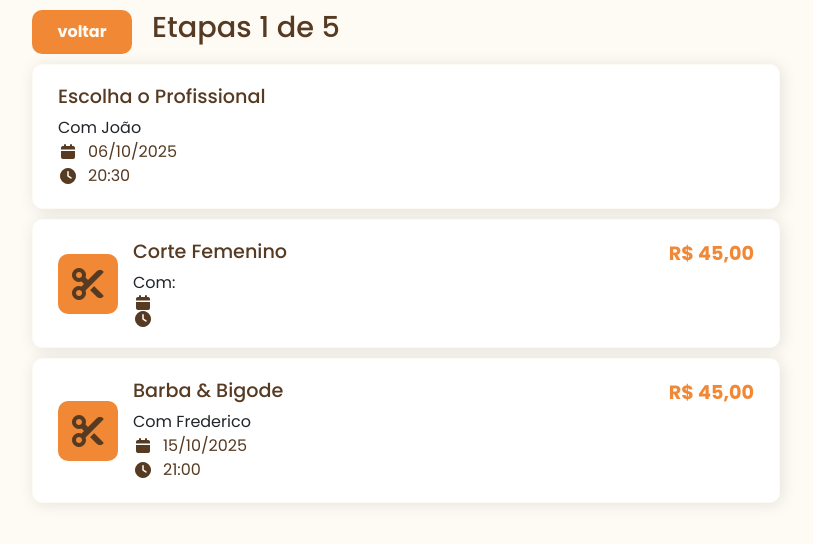
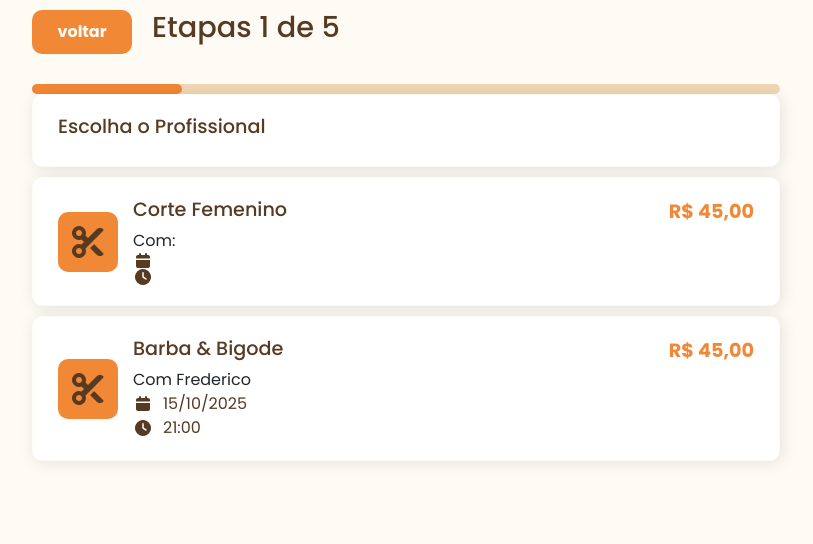
Before and after one commit to francisconeponuceno/sistemadeagendamento, a Flask app: page /agendar in a window 1280 px wide. Shown: the top 544 px of the page, without its empty margins (234-1047 px from the left). Run offline with Flask 3, Linux system fonts and the light colour scheme; some libraries are stand-ins or nearby versions.

Commit message:
atualizacao

```diff
--- a/controllers/user_controllers.py
+++ b/controllers/user_controllers.py
@@ -42,4 +42,5 @@ class UserController:
 
     @staticmethod
     def agendar():
-        return render_template('agendar.html')
+        ContEtapa = 1
+        return render_template('agendar.html',ContEtapa=ContEtapa)
--- a/static/css/agendar.css
+++ b/static/css/agendar.css
@@ -82,6 +82,40 @@ body {
 .agendar .minhas-reservas .title h1 {
     font-size: 1.8rem;
     color: var(--cor2);
+}
+
+.agendar .minhas-reservas .etapa {
+    width: 100%;
+    height: 10px;
+    background-color: var(--cor3);
+    border-radius: 5px;
+
+}
+
+.agendar .minhas-reservas .etapa-filho {
+    height: 100%;
+    border-radius: 5px;
+    background-color: var(--cor5);
+}
+
+.etapa1 {
+    width: 20%;
+}
+
+.etapa2 {
+    width: 40%;
+}
+
+.etapa3 {
+    width: 60%;
+}
+
+.etapa4 {
+    width: 80%;
+}
+
+.etapa5 {
+    width: 100%;
 }
 
 .agendar .minhas-reservas .card-servico {
--- a/views/templates/agendar.html
+++ b/views/templates/agendar.html
@@ -11,7 +11,7 @@
         integrity="sha512-2SwdPD6INVrV/lHTZbO2nodKhrnDdJK9/kg2XD1r9uGqPo1cUbujc+IYdlYdEErWNu69gVcYgdxlmVmzTWnetw=="
         crossorigin="anonymous" referrerpolicy="no-referrer" />
     <link rel="stylesheet" href="/static/css/agendar.css">
-    <title>Cliente</title>
+    <title>Agendamento</title>
 </head>
 
 <body>
@@ -25,21 +25,16 @@
                 <form action="">
                     <button type="submit" class="botao" id="voltar">voltar</button>
                 </form>
-                <h1>Etapas <span>1 de 5</span></h1>
+                <h1>Etapas <span>{{ContEtapa}} de 5</span></h1>
+                <div class="etapa">
+                    <div class="etapa-filho etapa1">
+                    </div>
+                </div>
             </div>
             <div class="card-servico">
                 <div class="servico">
                     <div class="descricao">
                         <h2>Escolha o Profissional</h2>
-                        <span>Com João</span>
-                        <div class="data-hora">
-                            <i class="fa-solid fa-calendar"></i>
-                            <span>06/10/2025</span>
-                        </div>
-                        <div class="data-hora">
-                            <i class="fa-solid fa-clock"></i>
-                            <span>20:30</span>
-                        </div>
                     </div>
                 </div>
                 <div class="confirmacao">
```
